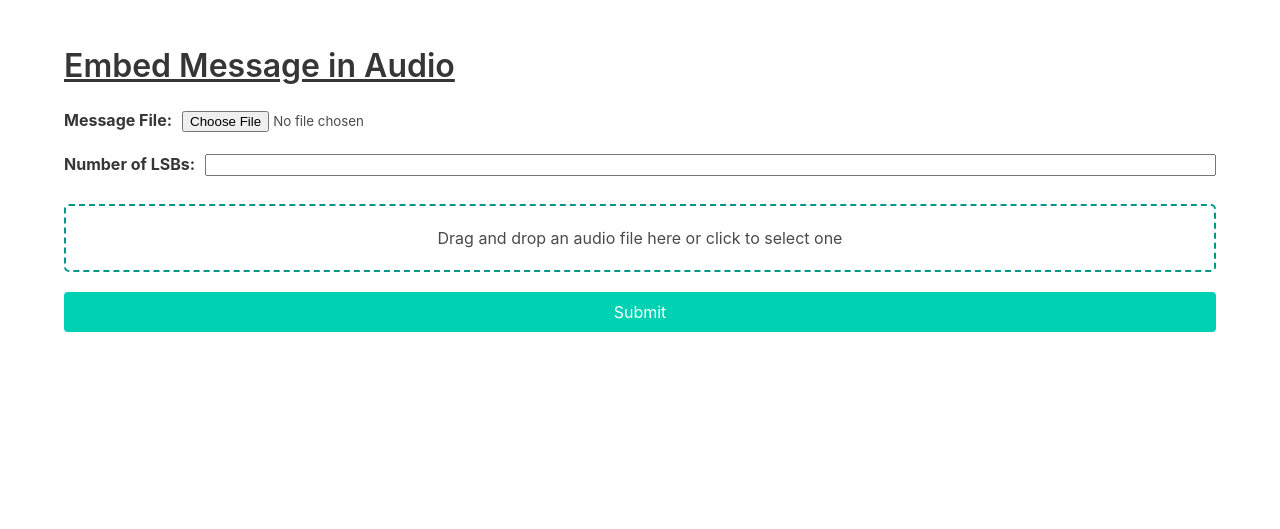
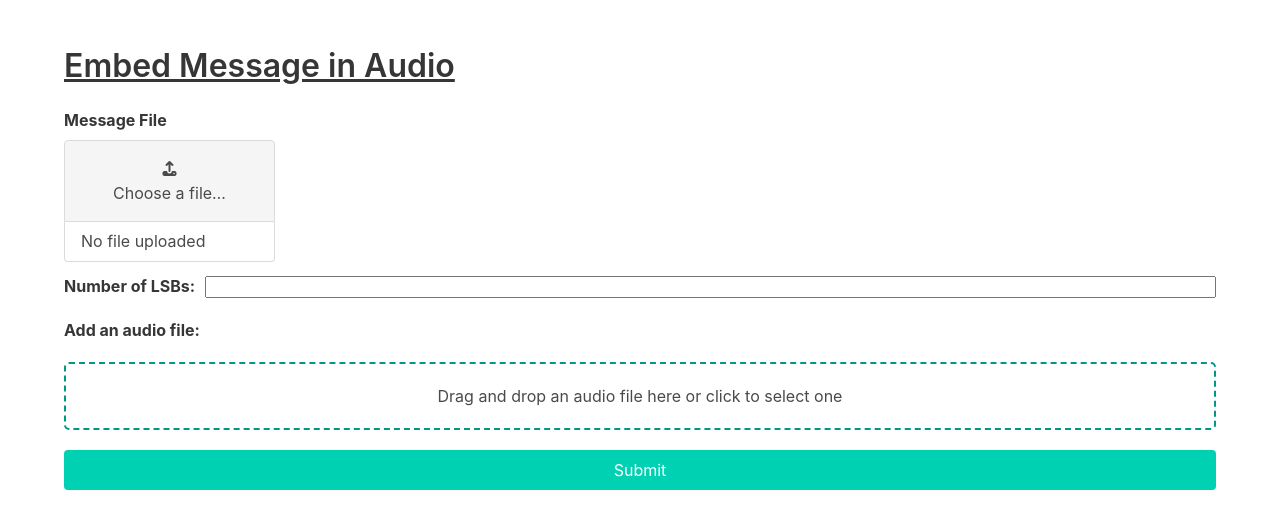
Before and after one commit to prezgamer/ACW1_Cybersec, a Django app: page /embed_audio/ in a window 1280 px wide. Shown: the part 52-581 px from the top of the page. Run offline with Django 5.2, Linux system fonts and the light colour scheme.

Commit message:
Done with pages

```diff
--- a/django_project/steganography/templates/steganography/embed_audio.html
+++ b/django_project/steganography/templates/steganography/embed_audio.html
@@ -3,6 +3,7 @@
 <head>
     <title>Embed Message in Audio</title>
     <link rel="stylesheet" href="https://cdnjs.cloudflare.com/ajax/libs/bulma/0.9.4/css/bulma.min.css">
+    <link rel="stylesheet" href="https://cdn.jsdelivr.net/npm/@fortawesome/fontawesome-free/css/all.min.css">
     <style>
         #drop-area {
             border: 2px dashed #009688;
@@ -13,10 +14,6 @@
         }
         #drop-area.hover {
             border-color: #333;
-        }
-        #drop-area img {
-            max-width: 100%;
-            margin-top: 10px;
         }
         .control input {
             width: 100%;
@@ -45,46 +42,43 @@
 <body>
     <nav class="navbar is-link" role="navigation" aria-label="main navigation">
         <div class="navbar-brand">
-            <a class="navbar-item" href="{% url 'home' %}">
-                Home
-            </a>
-
-            <a class="navbar-item" href="{% url 'embed' %}">
-                Encode Image
-            </a>
-
-            <a class="navbar-item" href="{% url 'decode_image' %}">
-                Decode Image
-            </a>
-
-            <a class="navbar-item" href="{% url 'embed_audio' %}">
-                Encode Audio
-            </a>
-
-            <a class="navbar-item" href="{% url 'decode_audio' %}">
-                Decode Audio
-            </a>
-            <a  class="navbar-item" href="{% url 'encode_text' %}">
-                Encode Text File
-            </a>
-            <a  class="navbar-item" href="{% url 'decode_text' %}">
-                Decode Text File
-            </a>
+            <a class="navbar-item" href="{% url 'home' %}">Home</a>
+            <a class="navbar-item" href="{% url 'embed' %}">Encode Image</a>
+            <a class="navbar-item" href="{% url 'decode_image' %}">Decode Image</a>
+            <a class="navbar-item" href="{% url 'embed_audio' %}">Encode Audio</a>
+            <a class="navbar-item" href="{% url 'decode_audio' %}">Decode Audio</a>
+            <a class="navbar-item" href="{% url 'encode_text' %}">Encode Text File</a>
+            <a class="navbar-item" href="{% url 'decode_text' %}">Decode Text File</a>
         </div>
     </nav>
     <section class="section">
-
         <div class="container">
             <h2 class="title"><u>Embed Message in Audio</u></h2>
-
             <form method="post" enctype="multipart/form-data">
                 {% csrf_token %}
                 {{ form.non_field_errors }}
 
-                <div class="field" style="display: flex; white-space: nowrap;">
-                    <label class="label">Message File: </label>
-                    <div class="control" style="padding-left: 10px; width: 100%;">
-                        {{ form.message_file }}
+                <div class="field">
+                    <div class="field" id="file-message-field">
+                        <label class="label">Message File</label>
+                        <div class="control">
+                            <div class="file has-name is-boxed">
+                                <label class="file-label">
+                                    <input class="file-input" type="file" name="message_file" id="reader_file_input">
+                                    <span class="file-cta">
+                                        <span class="icon">
+                                            <i class="fas fa-upload"></i>
+                                        </span>
+                                        <span class="file-label">
+                                            Choose a file…
+                                        </span>
+                                    </span>
+                                    <span class="file-name">
+                                        No file uploaded
+                                    </span>
+                                </label>
+                            </div>
+                        </div>
                     </div>
                 </div>
 
@@ -96,10 +90,14 @@
                 </div>
 
                 <div class="field">
+                    <label class="label">Add an audio file: </label>
                     <div id="drop-area">
                         <p>Drag and drop an audio file here or click to select one</p>
                         <input type="file" id="fileElem" accept="audio/*" style="display:none" name="original_audio">
-                        <img id="preview" src="#" alt="Audio preview" style="display:none;">
+                        <audio id="preview" controls style="display:none;">
+                            <source src="#" type="audio/wav">
+                            Your browser does not support the audio element.
+                        </audio>
                     </div>
                     {{ form.original_audio.errors }}
                 </div>
@@ -117,6 +115,9 @@
             let dropArea = document.getElementById('drop-area');
             let fileInput = document.getElementById('fileElem');
             let preview = document.getElementById('preview');
+            let errorMessage = document.createElement('p');
+            errorMessage.style.color = 'red';
+            dropArea.appendChild(errorMessage);
 
             ['dragenter', 'dragover', 'dragleave', 'drop'].forEach(eventName => {
                 dropArea.addEventListener(eventName, preventDefaults, false);
@@ -147,18 +148,40 @@
 
             function handleFiles(e) {
                 let files = e.target.files;
+                if (files.length > 1) {
+                    // Display an error message if more than one file is selected
+                    errorMessage.textContent = 'You can only upload one audio file. Please select a single audio file.';
+                    fileInput.value = ''; // Clear the input
+                    preview.style.display = 'none'; // Hide the preview
+                    preview.src = ''; // Clear the preview source
+                    return;
+                }
+                errorMessage.textContent = ''; // Clear any previous error message
                 if (files.length > 0) {
                     let file = files[0];
+
+                    // Clear the file input and preview first
+                    fileInput.value = '';  // Reset the file input
+                    preview.style.display = 'none';  // Hide the preview
+                    preview.src = '';  // Clear the preview source
+
+                    // Set the file input with the selected file
+                    fileInput.files = e.target.files;
+
                     let reader = new FileReader();
                     reader.readAsDataURL(file);
-                    reader.onloadend = function() {
+                    reader.onloadend = function () {
                         preview.src = reader.result;
                         preview.style.display = 'block';
                     };
-                    fileInput.files = files;  // Set the file input's files property
                 }
             }
         })();
+
+        document.getElementById('reader_file_input').addEventListener('change', function() {
+            const fileName = document.querySelector('.file-name');
+            fileName.textContent = this.files.length > 0 ? this.files[0].name : 'No file uploaded';
+        });
     </script>
 </body>
 </html>
```
Also changed, not shown: django_project/steganography/templates/steganography/embed.html (+33 -50 lines).
